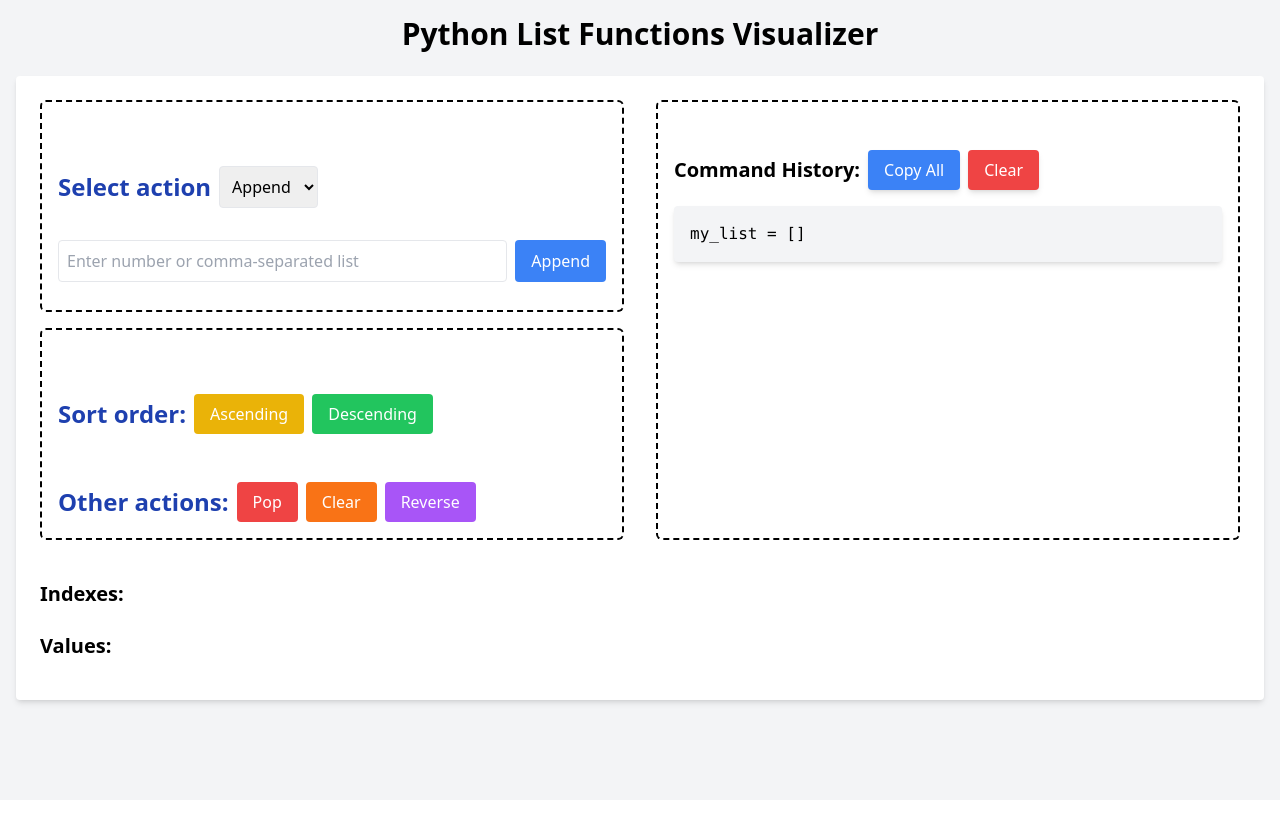
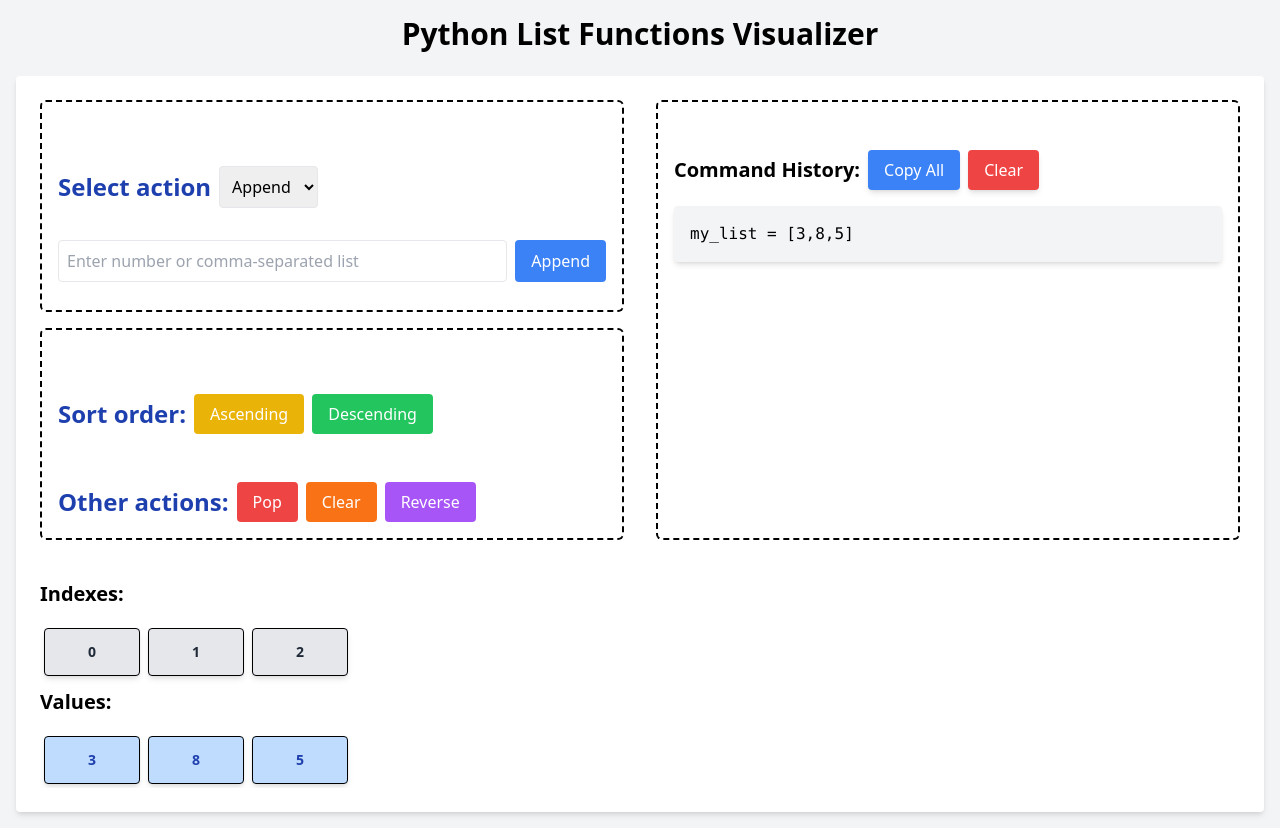
Before and after one commit to ducnd58233/python-viz, a React (Vite) app: page / in a window 1280 px wide. Before the commit the page ends 800 px from the top, so only its background shows below. Built offline with nearby package versions, Linux system fonts and the light colour scheme.

Commit message:
add default values to list

```diff
--- a/src/components/ListFunctions/ListFunctions.tsx
+++ b/src/components/ListFunctions/ListFunctions.tsx
@@ -5,10 +5,10 @@ import InputForm from 'components/InputForm'
 import ListDisplay from 'components/ListDisplay'
 
 export const ListFunctions: React.FC = () => {
-  const [list, setList] = useState<(number | number[])[]>([])
+  const [list, setList] = useState<(number | number[])[]>([3,8,5])
   const refList = useRef(list)
   const [commandHistory, setCommandHistory] = useState<string[]>([
-    'my_list = []',
+    'my_list = [3,8,5]',
   ])
   const [highlightedIndex, setHighlightedIndex] = useState<number | null>(null)
 
```
